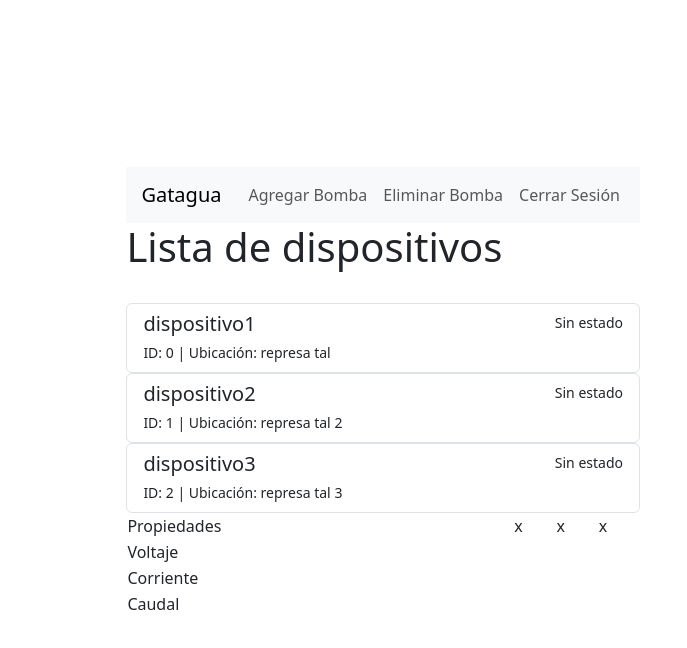
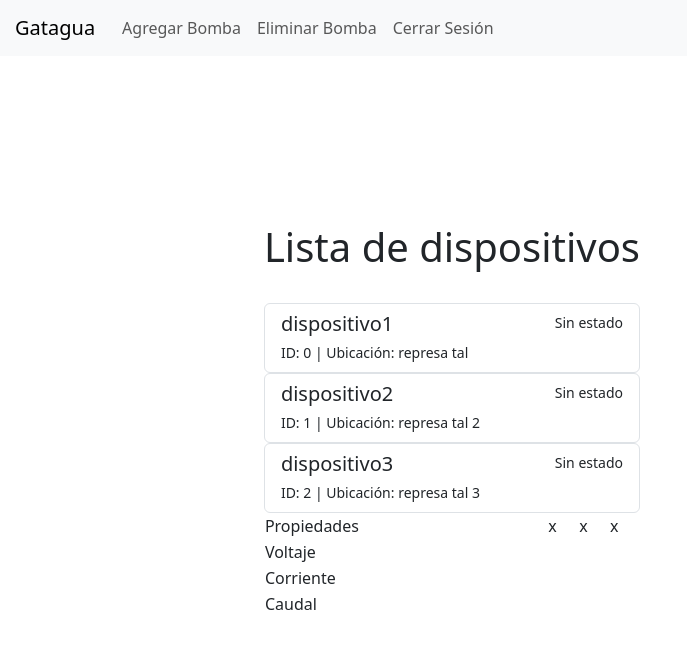
Before and after one commit to FerFabianReyes/proyectoPrograWeb, a Vue app: page /menu in a window 1280 px wide. Shown: the top 648 px of the page, without its empty margins (0-687 px from the left). Built offline with nearby package versions, Linux system fonts and the light colour scheme.

Commit message:
fijé el menú arriba

```diff
--- a/src/components/dispositivos/viewDispositivos.vue
+++ b/src/components/dispositivos/viewDispositivos.vue
@@ -1,8 +1,7 @@
 <template>
-        <div class="card-body">
         <h1>Lista de dispositivos</h1> <br>
             <dispositivo v-for="(item, index) in listaDispositivos" :dispositivo="item"></dispositivo>
-        </div>
+
 
         <table class="table table-striped table-hover">
             <tr>
--- a/src/components/menu.vue
+++ b/src/components/menu.vue
@@ -43,4 +43,16 @@ export default {
 }
 </script>
 
-<style></style>
+<style scoped>
+.navbar {
+  position: fixed;
+  top: 0;
+  left: 0;
+  width: 100%;
+  z-index: 1000;
+}
+
+.body {
+  padding-top: 56px;
+}
+</style>
```
